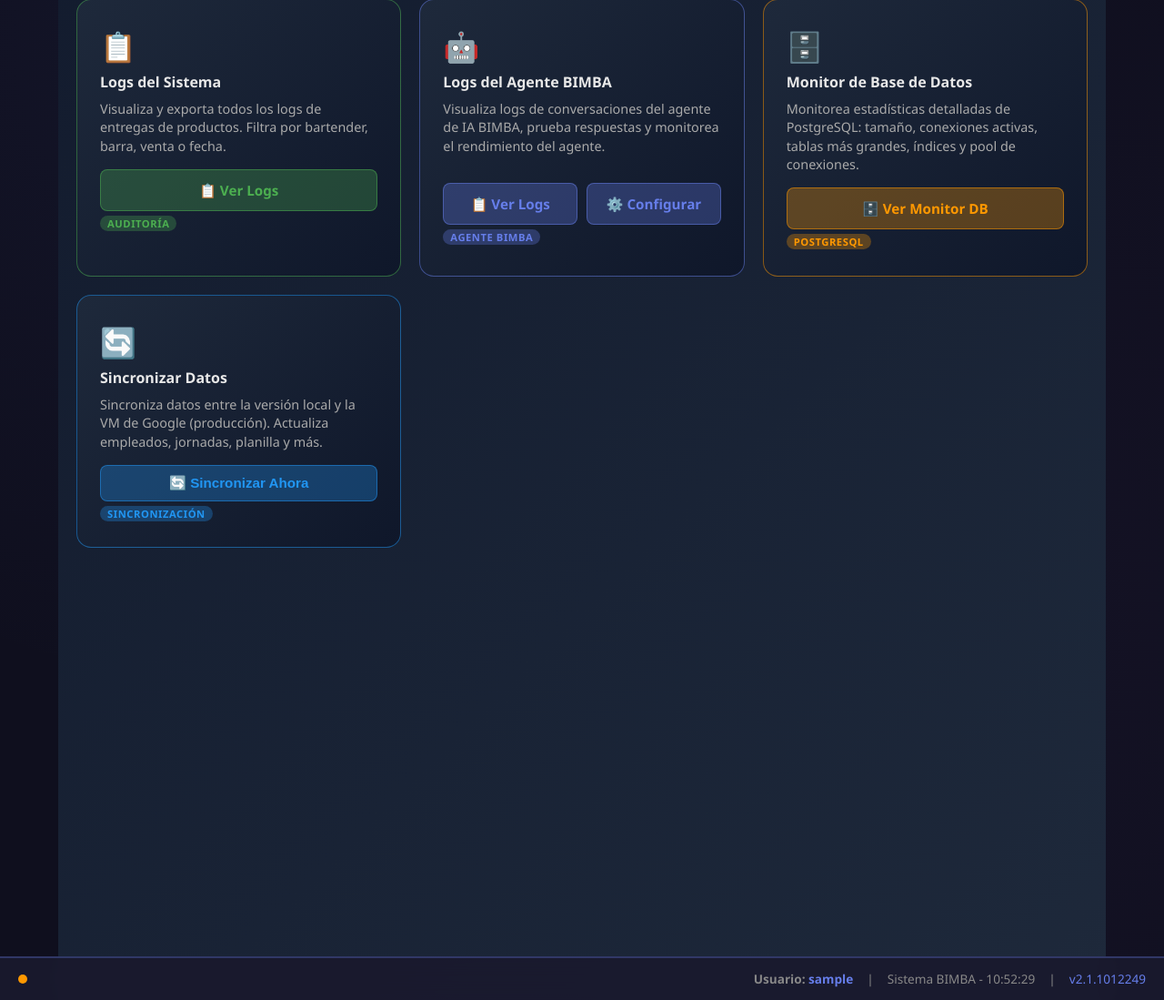
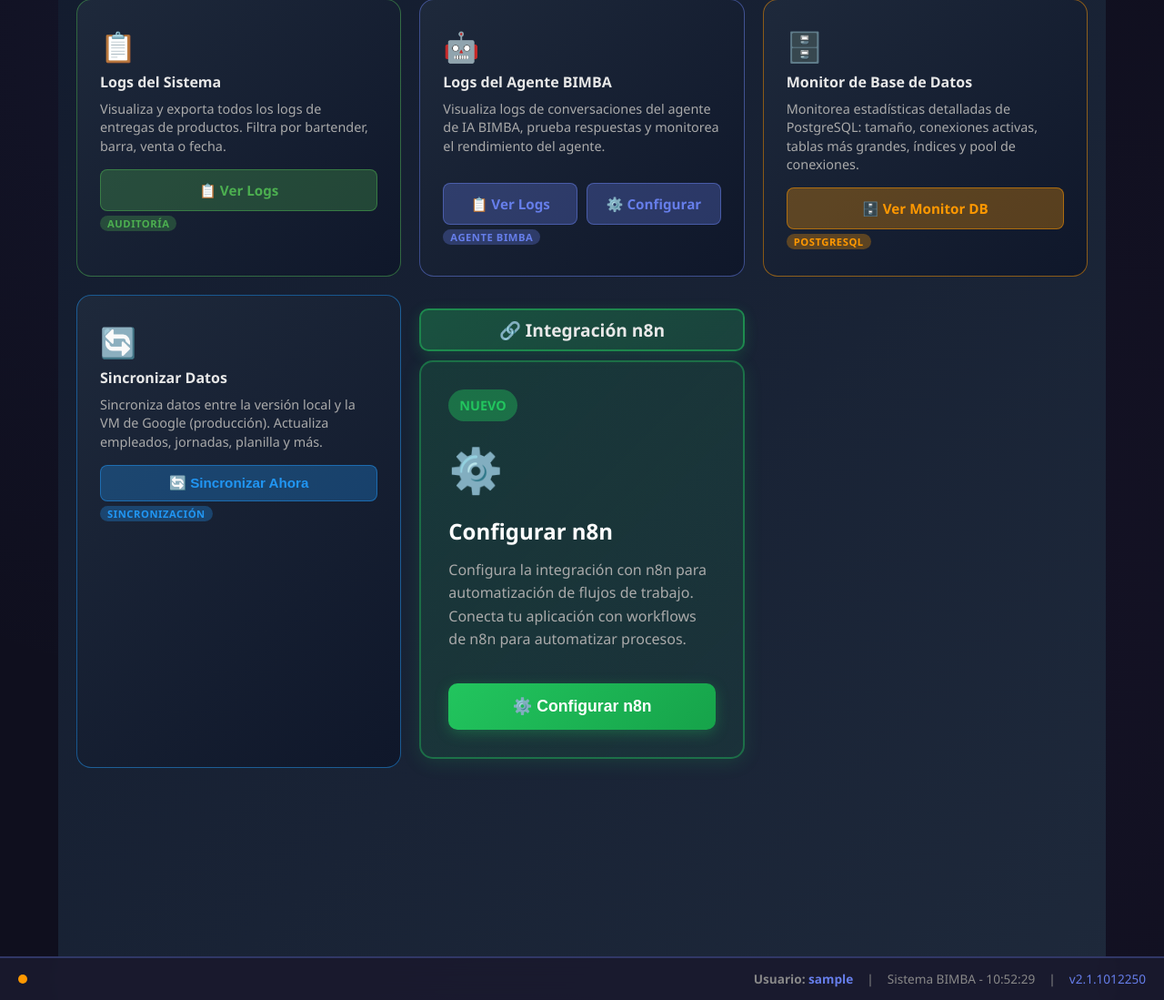
Before and after one commit to stvaldivia/stvaldivia, a Flask app: page /admin/panel_control in a window 1280 px wide. Shown: the part 1013-2112 px from the top of the page at 91% size. Run offline with Flask 3, Linux system fonts and the light colour scheme; the visitor is signed in with stand-in values (Sample User, id 1); data that the repository does not hold is empty; some libraries are stand-ins or nearby versions.

Commit message:
feat: Mover sección n8n más arriba en panel de control para mayor visibilidad

```diff
--- a/app/templates/admin/panel_control.html
+++ b/app/templates/admin/panel_control.html
@@ -451,6 +451,29 @@
             <span class="badge" style="background: rgba(33, 150, 243, 0.3); color: #2196f3;">
                 Sincronización
             </span>
+        </div>
+
+        <!-- Integración n8n - Movida aquí para mayor visibilidad -->
+        <div class="category-section" style="margin-top: 20px; margin-bottom: 20px;">
+            <h2 class="category-title"
+                style="color: #e8e8e8; font-size: 1.3rem; margin-bottom: 15px; text-align: center; padding: 12px 20px; background: linear-gradient(135deg, rgba(34, 197, 94, 0.3) 0%, rgba(34, 197, 94, 0.2) 100%); border-radius: 10px; border: 2px solid rgba(34, 197, 94, 0.5); box-shadow: 0 4px 15px rgba(34, 197, 94, 0.2);">
+                🔗 Integración n8n</h2>
+            <div class="tools-grid"
+                style="display: grid; grid-template-columns: repeat(auto-fit, minmax(300px, 1fr)); gap: 20px;">
+                <div class="tool-card"
+                    style="background: linear-gradient(135deg, rgba(34, 197, 94, 0.15) 0%, rgba(34, 197, 94, 0.08) 100%); padding: 30px; border-radius: 15px; border: 2px solid rgba(34, 197, 94, 0.4); box-shadow: 0 4px 20px rgba(34, 197, 94, 0.15);">
+                    <span
+                        style="display: inline-block; background: rgba(34, 197, 94, 0.4); color: #22c55e; padding: 6px 12px; border-radius: 20px; font-size: 0.9rem; font-weight: bold; margin-bottom: 15px;">NUEVO</span>
+                    <span class="icon"
+                        style="font-size: 3rem; display: block; margin-bottom: 15px;">⚙️</span>
+                    <h3 style="color: #fff; margin: 15px 0; font-size: 1.5rem; font-weight: bold;">Configurar n8n</h3>
+                    <p style="color: #aaa; margin: 15px 0; font-size: 1rem; line-height: 1.6;">Configura la integración con n8n para automatización de flujos de trabajo. Conecta tu aplicación con workflows de n8n para automatizar procesos.</p>
+                    <button onclick="openN8nConfigModal()"
+                        style="margin-top: 20px; padding: 15px 30px; background: linear-gradient(135deg, #22c55e 0%, #16a34a 100%); border: none; color: white; border-radius: 10px; cursor: pointer; font-weight: 700; width: 100%; font-size: 1.1rem; box-shadow: 0 4px 15px rgba(34, 197, 94, 0.3); transition: all 0.3s ease;">
+                        ⚙️ Configurar n8n
+                    </button>
+                </div>
+            </div>
         </div>
 
         <!-- Control de Servicios Externos - REMOVED -->
@@ -2250,29 +2273,6 @@
                             </div>
                         </div>
 
-                        <!-- Integración n8n -->
-                        <div class="category-section" style="margin-top: 10px; margin-bottom: 10px;">
-                            <h2 class="category-title"
-                                style="color: #e8e8e8; font-size: 1.1rem; margin-bottom: 8px; text-align: center; padding: 8px 12px; background: linear-gradient(135deg, rgba(34, 197, 94, 0.2) 0%, rgba(34, 197, 94, 0.1) 100%); border-radius: 8px; border: 2px solid rgba(34, 197, 94, 0.3);">
-                                🔗 Integración n8n</h2>
-                            <div class="tools-grid"
-                                style="display: grid; grid-template-columns: repeat(auto-fit, minmax(300px, 1fr)); gap: 20px;">
-                                <div class="tool-card"
-                                    style="background: linear-gradient(135deg, rgba(34, 197, 94, 0.1) 0%, rgba(34, 197, 94, 0.05) 100%); padding: 25px; border-radius: 15px; border: 2px solid rgba(34, 197, 94, 0.3);">
-                                    <span
-                                        style="display: inline-block; background: rgba(34, 197, 94, 0.3); color: #22c55e; padding: 4px 10px; border-radius: 20px; font-size: 0.85rem; font-weight: bold; margin-bottom: 10px;">3.1</span>
-                                    <span class="icon"
-                                        style="font-size: 2.5rem; display: block; margin-bottom: 10px;">⚙️</span>
-                                    <h3 style="color: #fff; margin: 10px 0; font-size: 1.3rem;">Configurar n8n</h3>
-                                    <p style="color: #aaa; margin: 10px 0;">Configura la integración con n8n para automatización de flujos de trabajo</p>
-                                    <button onclick="openN8nConfigModal()"
-                                        style="margin-top: 15px; padding: 10px 20px; background: linear-gradient(135deg, #22c55e 0%, #16a34a 100%); border: none; color: white; border-radius: 8px; cursor: pointer; font-weight: 600; width: 100%;">
-                                        Configurar n8n
-                                    </button>
-                                </div>
-                            </div>
-                        </div>
-
                         <!-- Seguridad y Configuración -->
                         <div class="category-section" style="margin-bottom: 10px;">
                             <h2 class="category-title"
```
